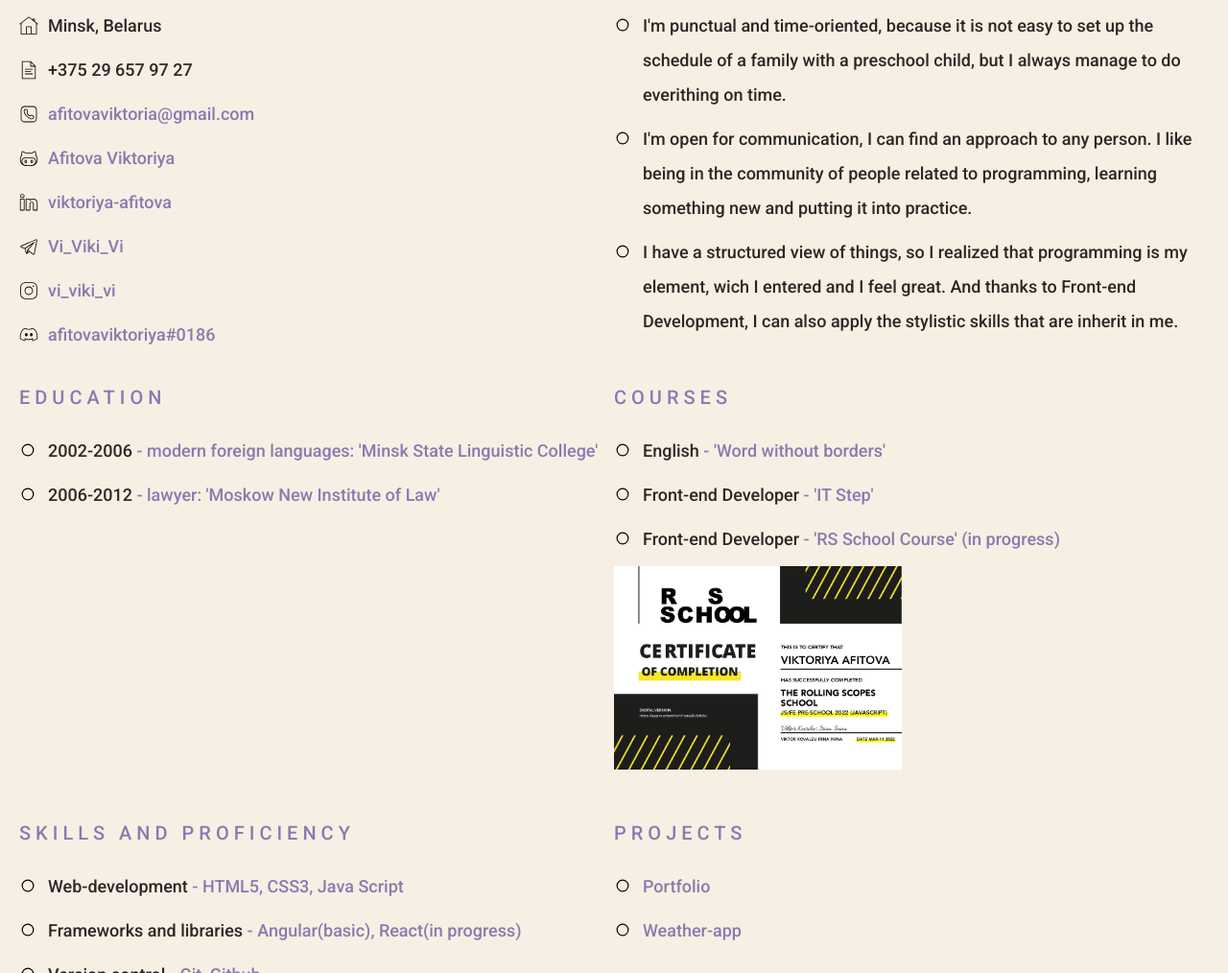
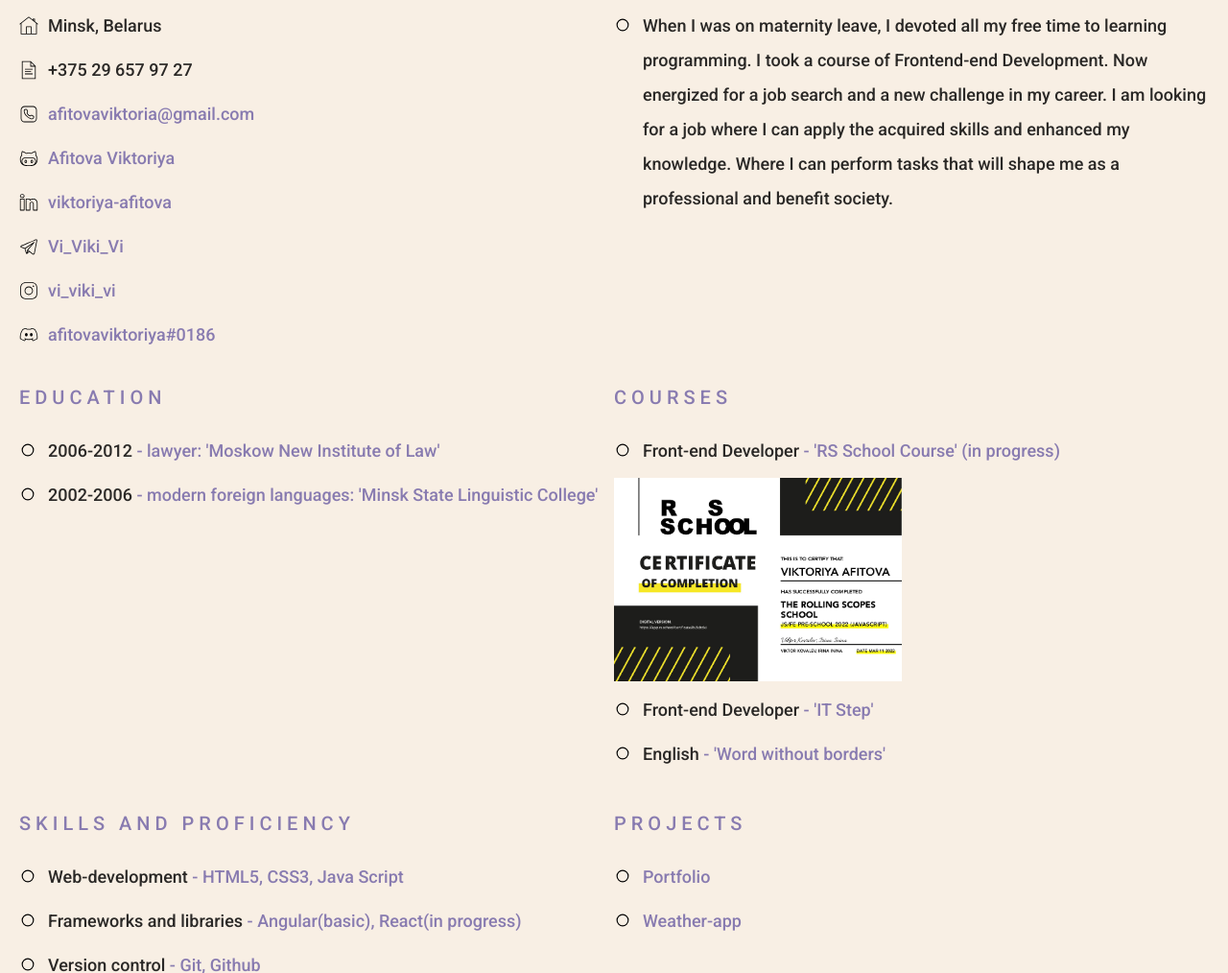
Before and after one commit to ViktoriaAfitova/cv-project, a plain HTML site: page cv/index.html in a window 1280 px wide. Shown: the part 520-1534 px from the top of the page at 96% size. Drawn offline with Linux system fonts and the light colour scheme.

Commit message:
feat: add changes to summary

```diff
--- a/cv/index.html
+++ b/cv/index.html
@@ -57,31 +57,26 @@
             <section class="section" id="summary">
                 <h2 class="section-title">Summary</h2>
                 <p class="section-item">
-                    I'm punctual and time-oriented, because it is not easy to set up the schedule of a family with a preschool child, but I always manage to do everithing on time.
-                </p>
-                <p class="section-item">
-                    I'm open for communication, I can find an approach to any person. I like being in the community of people related to programming, learning something new and putting it into practice.
-                </p>
-                <p class="section-item">
-                    I have a structured view of things, so I realized that programming is my element, wich I entered and I feel great. And thanks to Front-end Development, I can also apply the stylistic skills that are inherit in me.
+									When I was on maternity leave, I devoted all my free time to learning programming. I took a course of Frontend-end Development. Now energized for a job search and a new challenge in my career. I am looking for a job where I can apply the acquired skills and enhanced my knowledge. Where I can perform tasks that will shape me as a professional and benefit society.
                 </p>
             </section>
             <section class="section" id="education">
                 <h2 class="section-title">Education</h2>
                 <ul>
-                    <li class="section-item">2002-2006<span> - modern foreign languages: 'Minsk State Linguistic College'</span></li>
-                    <li class="section-item">2006-2012<span> - lawyer: 'Moskow New Institute of Law'</span></li>
+									<li class="section-item">2006-2012<span> - lawyer: 'Moskow New Institute of Law'</span></li>
+                  <li class="section-item">2002-2006<span> - modern foreign languages: 'Minsk State Linguistic College'</span></li>
                 </ul>
             </section>
             <section class="section" id="courses">
                 <h2 class="section-title">Courses</h2>
                 <ul>
+										<li class="section-item">Front-end Developer<span> - 'RS School Course' (in progress)</span></li>
+											<div class="certificate-container">
+                    		<img src="assets/img/certificate.jpg" alt="certificate" class="certificate">
+                  		</div>
+										<li class="section-item">Front-end Developer<span> - 'IT Step'</span></li>
                     <li class="section-item">English<span> - 'Word without borders'</span></li>
-                    <li class="section-item">Front-end Developer<span> - 'IT Step'</span></li>
-                    <li class="section-item">Front-end Developer<span> - 'RS School Course' (in progress)</span></li>
-                    <div class="certificate-container">
-                    <img src="assets/img/certificate.jpg" alt="certificate" class="certificate">
-                    </div>
+
                 </ul>
             </section>
             <section class="section" id="skills">
```
